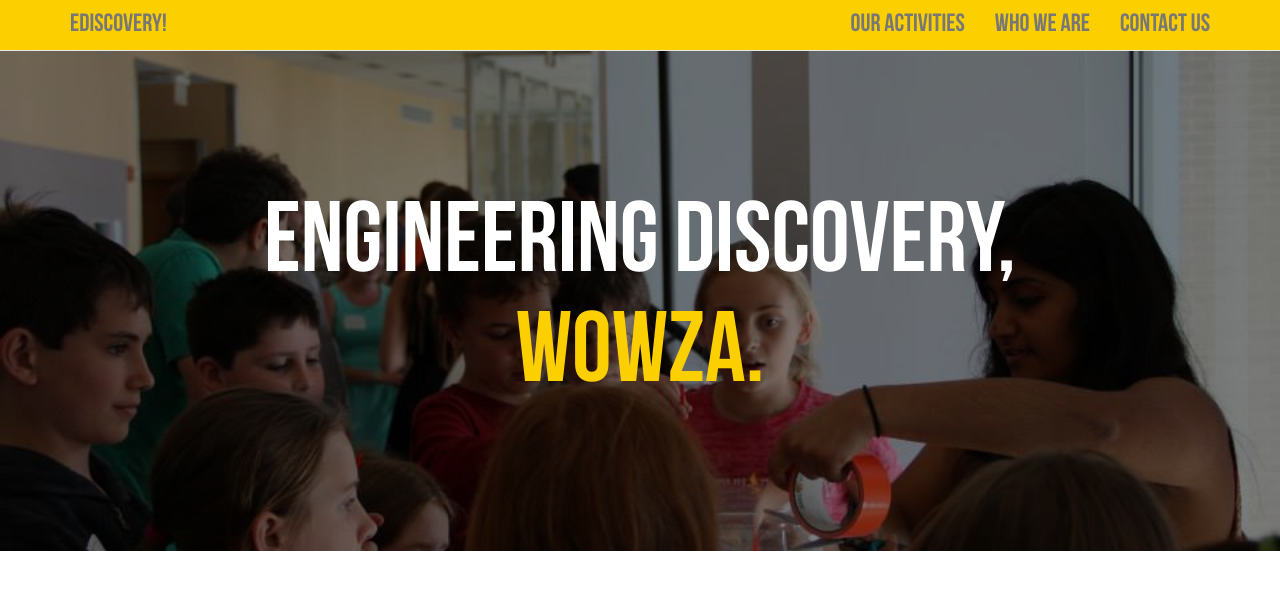
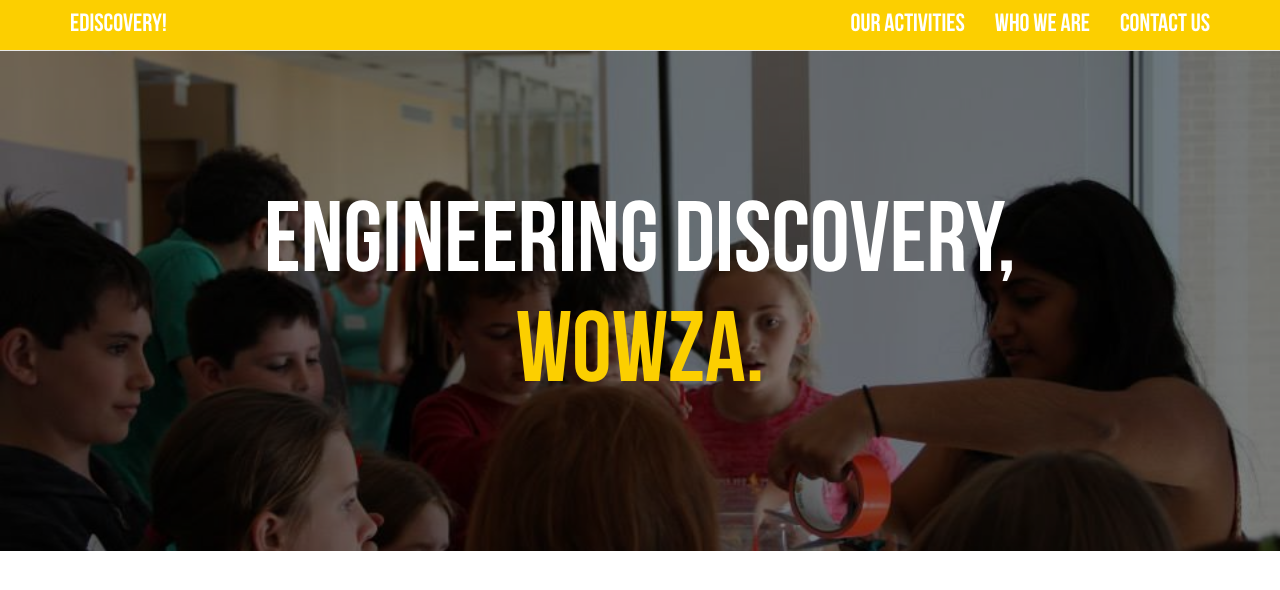
Before and after one commit to eDiscovery/eDiscovery.github.io, a plain HTML site: page index.html in a window 1280 px wide. Shown: the top 590 px of the page. Drawn offline with Linux system fonts and the light colour scheme.

Commit message:
the navbar text is white now

```diff
--- a/nav.css
+++ b/nav.css
@@ -18,3 +18,11 @@ body {
   font-size: 25px;
   background-color: #FCCF00;
 }
+
+.navbar-default .navbar-brand{
+  color: #ffffff;
+}
+
+.navbar-default .navbar-nav>li>a {
+  color: #ffffff;
+}
```
